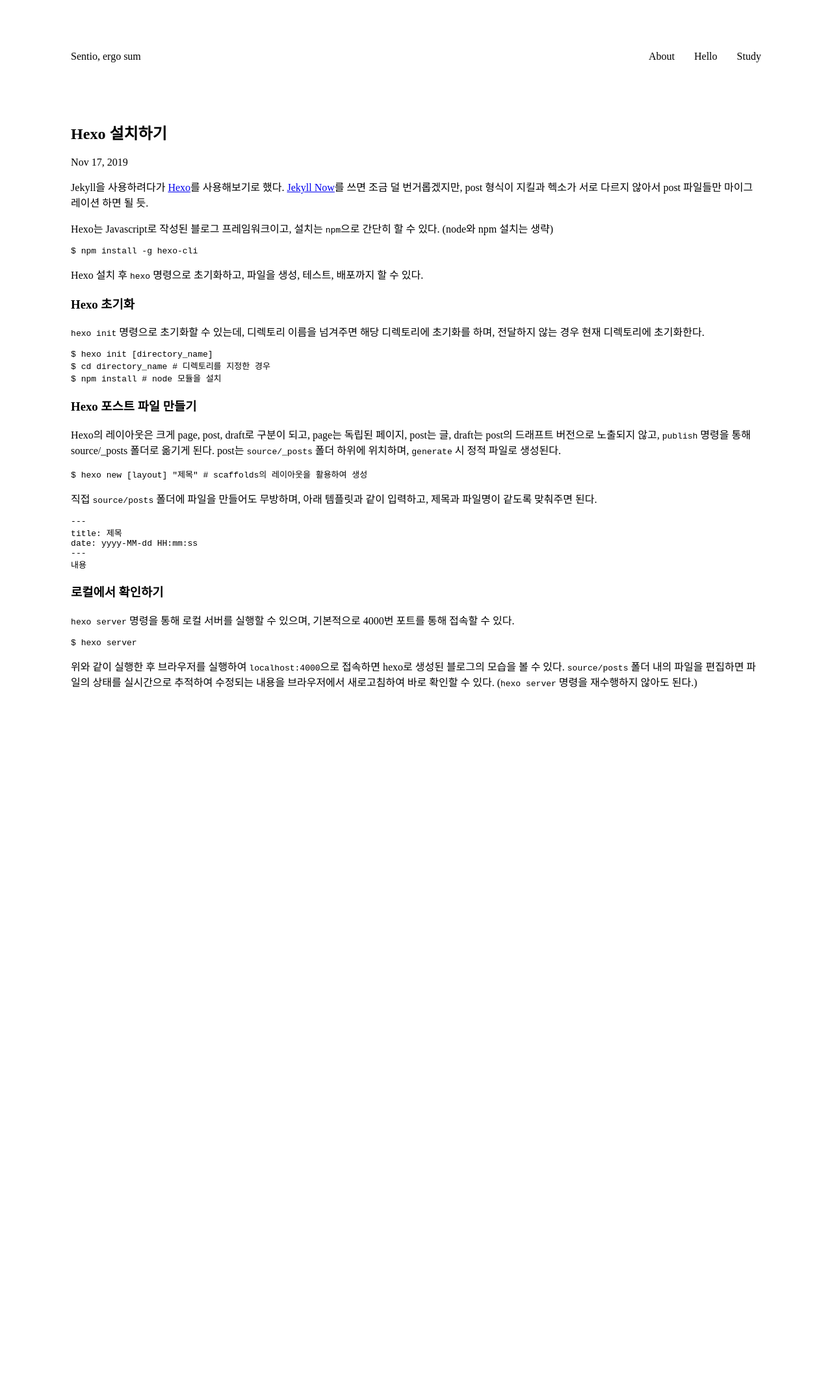
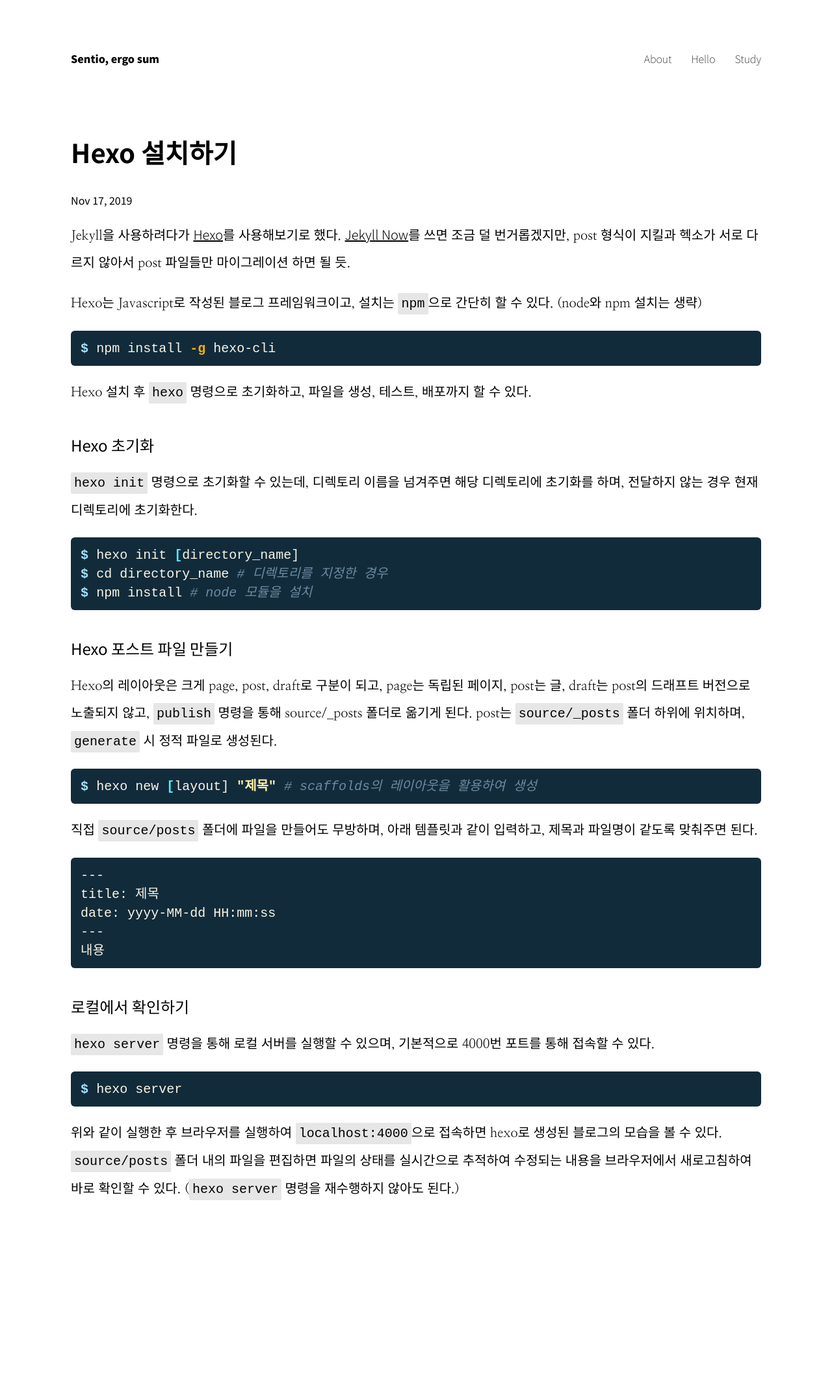
Before and after one commit to nnoco/nnoco.github.io, a Jekyll site: the page built from _posts/blog/2019-11-17-Hexo-설치하기.md, in a window 1280 px wide. Shown: the whole page at 65% size. Built offline with Jekyll 4.4.1, drawn with Linux system fonts in a browser that asks for light colours; some web fonts are replaced; our own code applies the rules of GitHub Pages for plain Markdown files; comment, search, counter and statistics services are not loaded; before the commit the page ends 1155 px from its top, so only the background shows below that.

Commit message:
Post 레이아웃 CSS 수정, Disqus 적용

```diff
--- a/_config.yml
+++ b/_config.yml
@@ -33,6 +33,11 @@ plugins:
   - jekyll-feed
   - jekyll-seo-tag
 
+markdown: kramdown
+kramdown:
+  input: GFM
+  hard_wrap: false
+
 # Exclude from processing.
 # The following items will not be processed, by default.
 # Any item listed under the `exclude:` key here will be automatically added to
--- a/_includes/head.html
+++ b/_includes/head.html
@@ -2,6 +2,7 @@
   <meta charset="utf-8">
   <meta http-equiv="X-UA-Compatible" content="IE=edge">
   <meta name="viewport" content="width=device-width, initial-scale=1">
+
   {%- seo -%}
   <link rel="stylesheet" href="{{ "/assets/main.css" | relative_url }}">
   {%- feed_meta -%}
--- a/_layouts/post.html
+++ b/_layouts/post.html
@@ -25,3 +25,21 @@ layout: default
 
   <a class="u-url" href="{{ page.url | relative_url }}" hidden></a>
 </article>
+
+{%- if post.no_comment != false -%}
+<div id="disqus_thread"></div>
+<script>
+let disqus_config = function () {
+  this.page.url = location.href;
+  this.page.identifier = location.pathname;
+};
+
+(function() { // DON'T EDIT BELOW THIS LINE
+var d = document, s = d.createElement('script');
+s.src = 'https://nnoco.disqus.com/embed.js';
+s.setAttribute('data-timestamp', +new Date());
+(d.head || d.body).appendChild(s);
+})();
+</script>
+<noscript>Please enable JavaScript to view the <a href="https://disqus.com/?ref_noscript">comments powered by Disqus.</a></noscript>
+{%- endif -%}
--- a/_sass/highlight.scss
+++ b/_sass/highlight.scss
@@ -0,0 +1,175 @@
+//syntax-thanksful-eye rouge theme
+
+.highlight table td { padding: 5px; }
+.highlight table pre { margin: 0; }
+.highlight {
+  color: #faf6e4;
+  background-color: #122b3b;
+}
+.highlight .gl {
+  color: #dee5e7;
+  background-color: #4e5d62;
+}
+.highlight .gp {
+  color: #a8e1fe;
+  font-weight: bold;
+}
+.highlight .c, .highlight .cd, .highlight .cm, .highlight .c1, .highlight .cs {
+  color: #6c8b9f;
+  font-style: italic;
+}
+.highlight .cp {
+  color: #b2fd6d;
+  font-weight: bold;
+  font-style: italic;
+}
+.highlight .err {
+  color: #fefeec;
+  background-color: #cc0000;
+}
+.highlight .gr {
+  color: #cc0000;
+  font-weight: bold;
+  font-style: italic;
+}
+.highlight .k, .highlight .kd, .highlight .kv {
+  color: #f6dd62;
+  font-weight: bold;
+}
+.highlight .o, .highlight .ow {
+  color: #4df4ff;
+  font-weight: bold;
+}
+.highlight .p, .highlight .pi {
+  color: #4df4ff;
+}
+.highlight .gd {
+  color: #cc0000;
+}
+.highlight .gi {
+  color: #b2fd6d;
+}
+.highlight .ge {
+  font-style: italic;
+}
+.highlight .gs {
+  font-weight: bold;
+}
+.highlight .gt {
+  color: #dee5e7;
+  background-color: #4e5d62;
+}
+.highlight .kc {
+  color: #f696db;
+  font-weight: bold;
+}
+.highlight .kn {
+  color: #ffb000;
+  font-weight: bold;
+}
+.highlight .kp {
+  color: #ffb000;
+  font-weight: bold;
+}
+.highlight .kr {
+  color: #ffb000;
+  font-weight: bold;
+}
+.highlight .gh {
+  color: #ffb000;
+  font-weight: bold;
+}
+.highlight .gu {
+  color: #ffb000;
+  font-weight: bold;
+}
+.highlight .kt {
+  color: #b2fd6d;
+  font-weight: bold;
+}
+.highlight .no {
+  color: #b2fd6d;
+  font-weight: bold;
+}
+.highlight .nc {
+  color: #b2fd6d;
+  font-weight: bold;
+}
+.highlight .nd {
+  color: #b2fd6d;
+  font-weight: bold;
+}
+.highlight .nn {
+  color: #b2fd6d;
+  font-weight: bold;
+}
+.highlight .bp {
+  color: #b2fd6d;
+  font-weight: bold;
+}
+.highlight .ne {
+  color: #b2fd6d;
+  font-weight: bold;
+}
+.highlight .nl {
+  color: #ffb000;
+  font-weight: bold;
+}
+.highlight .nt {
+  color: #ffb000;
+  font-weight: bold;
+}
+.highlight .m, .highlight .mf, .highlight .mh, .highlight .mi, .highlight .il, .highlight .mo, .highlight .mb, .highlight .mx {
+  color: #f696db;
+  font-weight: bold;
+}
+.highlight .ld {
+  color: #f696db;
+  font-weight: bold;
+}
+.highlight .ss {
+  color: #f696db;
+  font-weight: bold;
+}
+.highlight .s, .highlight .sb, .highlight .sd, .highlight .s2, .highlight .sh, .highlight .sx, .highlight .sr, .highlight .s1 {
+  color: #fff0a6;
+  font-weight: bold;
+}
+.highlight .se {
+  color: #4df4ff;
+  font-weight: bold;
+}
+.highlight .sc {
+  color: #4df4ff;
+  font-weight: bold;
+}
+.highlight .si {
+  color: #4df4ff;
+  font-weight: bold;
+}
+.highlight .nb {
+  // font-weight: bold;
+}
+.highlight .ni {
+  color: #999999;
+  font-weight: bold;
+}
+.highlight .w {
+  color: #BBBBBB;
+}
+.highlight .go {
+  color: #BBBBBB;
+}
+.highlight .nf {
+  color: #a8e1fe;
+}
+.highlight .py {
+  color: #a8e1fe;
+}
+.highlight .na {
+  color: #a8e1fe;
+}
+.highlight .nv, .highlight .vc, .highlight .vg, .highlight .vi {
+  color: #a8e1fe;
+  font-weight: bold;
+}
--- a/_sass/nnoco.scss
+++ b/_sass/nnoco.scss
@@ -1,3 +1,13 @@
+// font-family: 'Nanum Gothic', sans-serif;
+// font-family: 'Nanum Myeongjo', serif;
+@import url('https://fonts.googleapis.com/css2?family=Noto+Sans+KR:wght@100;300;400;500;700;900&display=swap');
+@import url('https://fonts.googleapis.com/css2?family=Nanum+Myeongjo:wght@400;700;800&display=swap');
+@import url('https://fonts.googleapis.com/css2?family=Nanum+Gothic+Coding:wght@400;700&display=swap');
+
+* {
+    font-family: 'Noto Sans Kr', sans-serif;
+}
+
 .wrapper {
     padding: 70px 8%;
 }
@@ -14,11 +24,13 @@
 }
 .site-title {
     display: inline-block;
+    font-weight: 900;
     width: 30%;
 }
 
 .site-nav {
     display: inline-block;
+    font-weight: 100;
     width: 70%;
     text-align: right;
 
@@ -50,8 +62,10 @@
         }
 
         .post-meta {
-            margin-block-start: 8px;
+            margin-block-start: 16px;
             color: grey;
+            font-size: 0.8em;
+            font-weight: 100;
 
             .post-meta-item {
                 background-color: #efefef;
@@ -69,7 +83,9 @@
             font-weight: lighter;
         }
         .excerpt {
-            line-height: 2.5;
+            line-height: 2;
+            font-family: 'Nanum Myeongjo', serif;
+            font-weight: light;
         }
 
         ul {
@@ -93,7 +109,12 @@
         content: "|";
         position: absolute;
         color: transparent;
+        top: 4px;
         left: -15px;
         border-left: 5px solid black;
     }
 }
+
+.post-content {
+    font-family: 'Nanum Myeongjo', serif
+}
--- /dev/null
+++ b/_sass/post.scss
@@ -0,0 +1,82 @@
+#disqus_thread {
+    margin-top: 200px;
+}
+.post-header {
+    .post-title {
+        font-size: 2.5em;
+    }
+}
+.post-content {
+    font-size: 15pt;
+
+    p, ol, li, strong, em {
+        font-family: 'Nanum Myeongjo', serif;
+    }
+
+    a, a:focus, a:active, a:visited {
+        font-weight: 300;
+        color: black;
+    }
+
+    p code {
+        box-sizing: content-box;
+        padding: 5px;
+        background-color: rgb(230, 230, 230);
+        border-radius: 2px;
+    }
+
+    strong {
+        box-shadow: inset 0em -0.5em gold;
+    }
+
+    code, code span {
+        font-family: 'Nanum Gothic Coding', monospace;
+    }
+
+    h1 {
+        margin-top: 2em;
+    }
+
+    h2 {
+        margin-top: 1.8em;
+        font-size: 1.3em;
+        font-weight: 500;
+    }
+
+    h3 {
+        margin-top: 1.7em;
+        margin-block-end: 0.7em;
+        font-size: 1.2em;
+        font-weight: 400;
+    }
+
+    h4 {
+        margin-top: 1.6em;
+        font-size: 1.1em;
+        font-weight: 400;
+    }
+
+    p {
+        line-height: 2.1;
+    }
+
+    li {
+        line-height: 2em;
+        margin-bottom: 1em;
+
+        li {
+            margin-bottom: 0;
+        }
+    }
+
+    div.highlight {
+        padding: 10px 15px 15px;
+        border-radius: 6px;
+    }
+
+    pre.highlight {
+        margin: 0;
+    }
+
+
+}
--- a/assets/main.scss
+++ b/assets/main.scss
@@ -4,3 +4,4 @@
 
 @import "highlight";
 @import "nnoco";
+@import "post";
```
Also changed, not shown: _posts/blog/2019-11-24-jekyll-설치와-github-plugin-적용.md (+1 -1 lines), assets/images/20191125-form-validation.gif (added).
